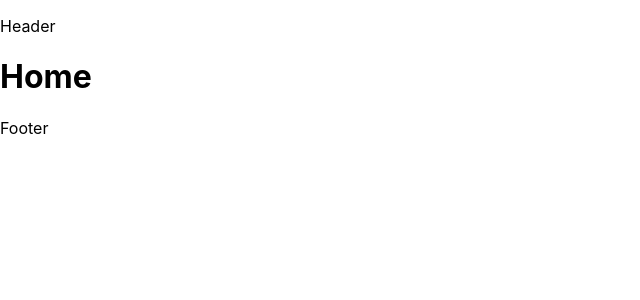
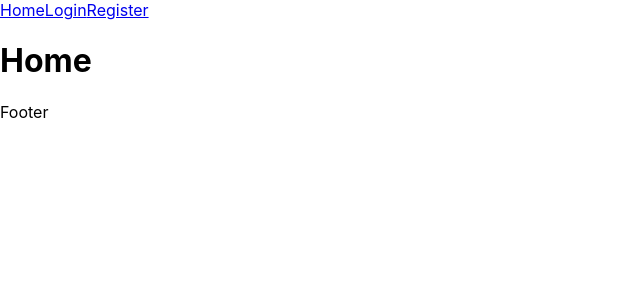
Before and after one commit to darren-2016/IFQ715, a React (Create React App) app in the folder Module5/my-spa/: page / in a window 1280 px wide. Shown: the top 300 px of the page, without its empty margins (0-640 px from the left). Built offline with nearby package versions, Linux system fonts and the light colour scheme.

Commit message:
Code-play 2: Linking to other routes without refreshing

```diff
--- a/Module5/my-spa/src/App.js
+++ b/Module5/my-spa/src/App.js
@@ -1,4 +1,12 @@
 import { BrowserRouter, Routes, Route } from "react-router-dom";
+import Home from "./Home";
+import Location from "./Location";
+import Login from "./User/Login";
+import Register from "./User/Register";
+
+import Header from "./Components/Header";
+import Footer from "./Components/Footer";
+
 
 function App() {
   return (
@@ -18,28 +26,4 @@ function App() {
   );
 }
 
-function Home() {
-  return <h1>Home</h1>;
-}
-
-function Location() {
-  return <h1>Location</h1>;
-}
-
-function Login() {
-  return <h1>Login</h1>;
-}
-
-function Register() {
-  return <h1>Regsiter</h1>;
-}
-
-function Header() {
-  return <p>Header</p>;
-}
-
-function Footer() {
-  return <p>Footer</p>;
-}
-
 export default App;
--- /dev/null
+++ b/Module5/my-spa/src/Components/Footer.js
@@ -0,0 +1,3 @@
+export default function Footer() {
+    return <p>Footer</p>;
+}
--- /dev/null
+++ b/Module5/my-spa/src/Components/Header.js
@@ -0,0 +1,11 @@
+import { Link } from "react-router-dom";
+
+export default function Header() {
+    return (
+        <div>
+            <Link to="/">Home</Link>
+            <Link to="/login">Login</Link>
+            <Link to="/register">Register</Link>
+        </div>
+    );
+}
--- /dev/null
+++ b/Module5/my-spa/src/Home/index.js
@@ -0,0 +1,3 @@
+export default function Home() {
+    return <h1>Home</h1>;
+}
--- /dev/null
+++ b/Module5/my-spa/src/Location/index.js
@@ -0,0 +1,3 @@
+export default function Location() {
+    return <h1>Location</h1>;
+}
```
